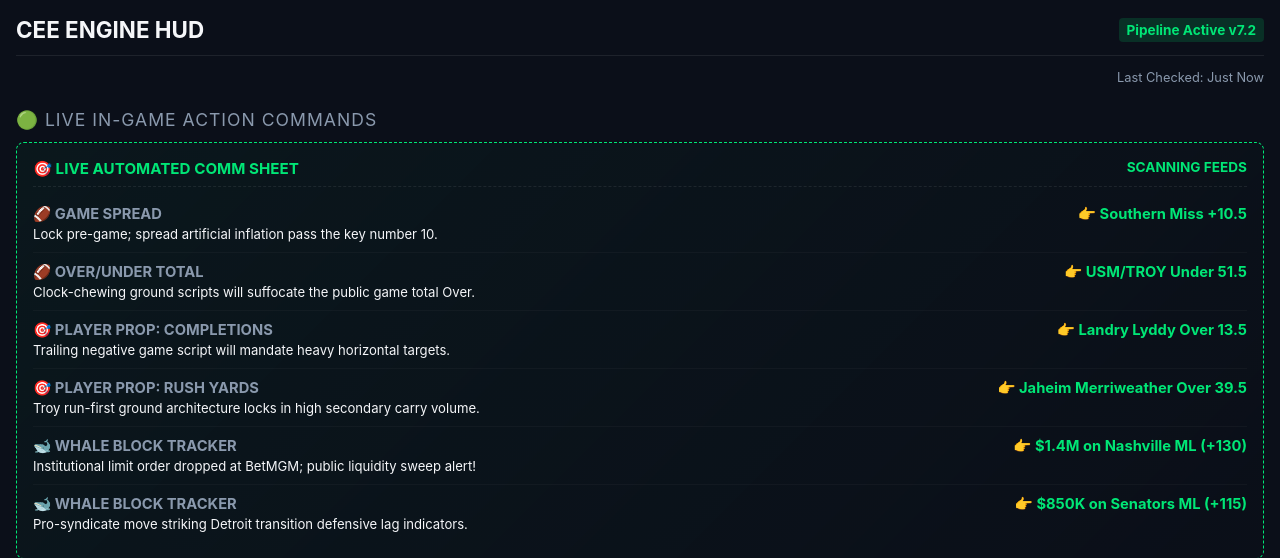
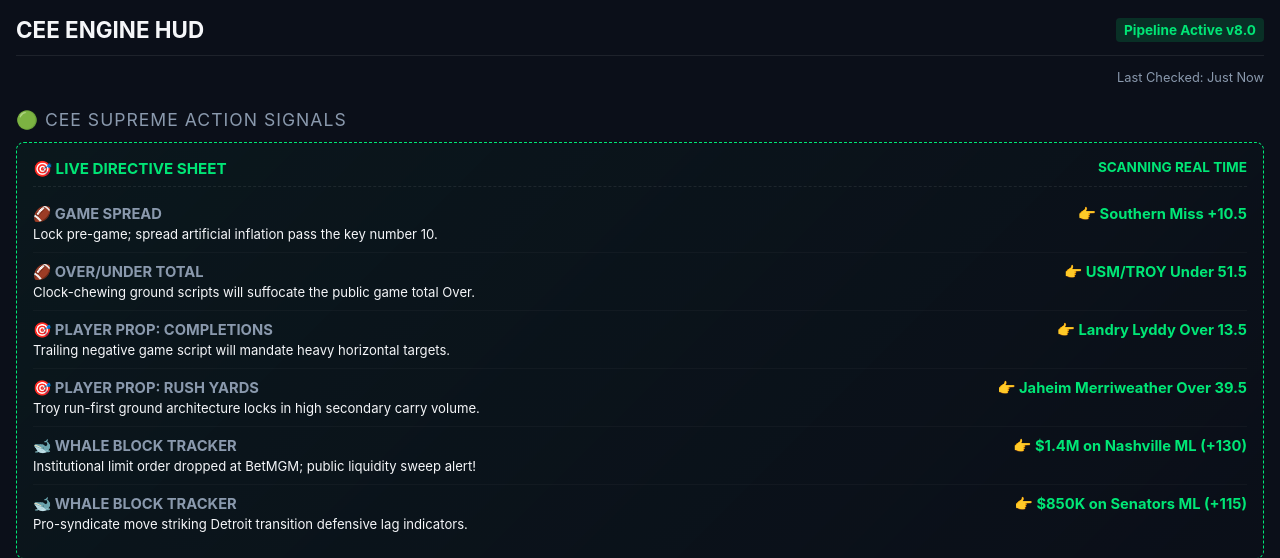
Before and after one commit to matty48653-design/Cee-app, a Flask app: page / in a window 1280 px wide. Shown: the top 558 px of the page. Run offline with Flask 3, Linux system fonts and the light colour scheme; data that the repository does not hold is empty.

Commit message:
Update pipeline version and section titles in dashboard

```diff
--- a/templates/dashboard.html
+++ b/templates/dashboard.html
@@ -103,26 +103,26 @@
 
     <div class="header">
         <h1 style="font-size: 1.4rem; margin: 0;">CEE ENGINE HUD</h1>
-        <div class="badge" id="pipeline-badge">Pipeline Active v7.2</div>
+        <div class="badge" id="pipeline-badge">Pipeline Active v8.0</div>
     </div>
 
     <div class="status-container">
         Last Checked: <span id="sync-time">Just Now</span>
     </div>
 
-    <!-- 🚨 MASTER LIVE ACTION STRIKE SHEET -->
-    <div class="section-title">🟢 Live In-Game Action Commands</div>
+    <!-- MASTER ACTION SHEET -->
+    <div class="section-title">🟢 Cee Supreme Action Signals</div>
     <div class="action-card">
         <div style="display: flex; justify-content: space-between; font-weight: bold; border-bottom: 1px dashed var(--border-color); padding-bottom: 8px; margin-bottom: 8px;">
-            <span style="color: var(--accent-green); font-size: 0.95rem;">🎯 LIVE AUTOMATED COMM SHEET</span>
-            <span style="color: var(--accent-green); text-transform: uppercase; font-size: 0.85rem;" id="global-strike-status">SCANNING FEEDS</span>
+            <span style="color: var(--accent-green); font-size: 0.95rem;">🎯 LIVE DIRECTIVE SHEET</span>
+            <span style="color: var(--accent-green); text-transform: uppercase; font-size: 0.85rem;" id="global-strike-status">SCANNING REAL TIME</span>
         </div>
 
         {% for trigger in alert.triggers %}
         <div class="line-item">
             <div style="display: flex; justify-content: space-between; font-weight: bold; font-size: 0.92rem;">
                 <span style="color: var(--text-muted);">{{ trigger.market }}</span>
-                <span style="color: var(--accent-green);" id="cmd-text-{{ trigger.id }}">👉 {{ trigger.command }}</span>
+                <span style="color: var(--accent-green); text-align: right;" id="cmd-text-{{ trigger.id }}">👉 {{ trigger.command }}</span>
             </div>
             <div style="font-size: 0.82rem; color: var(--text-main); padding-top: 3px;" id="cmd-note-{{ trigger.id }}">
                 {{ trigger.alert_note }}
```
